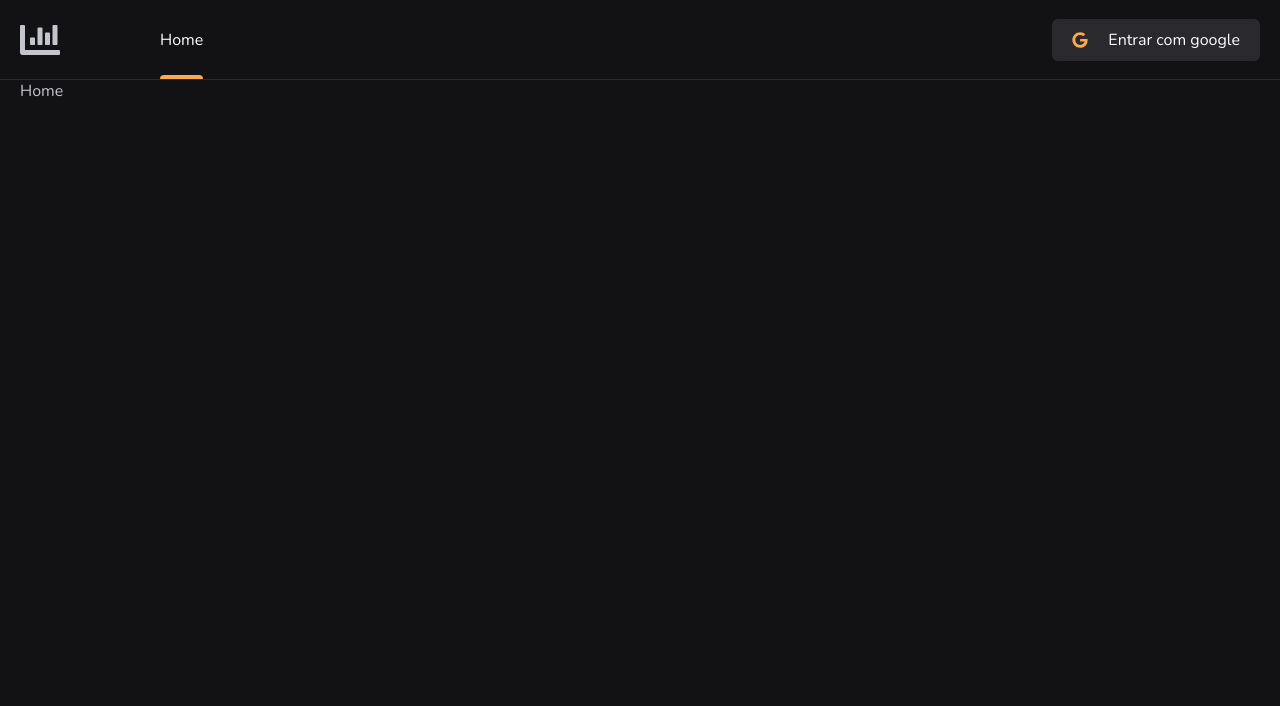
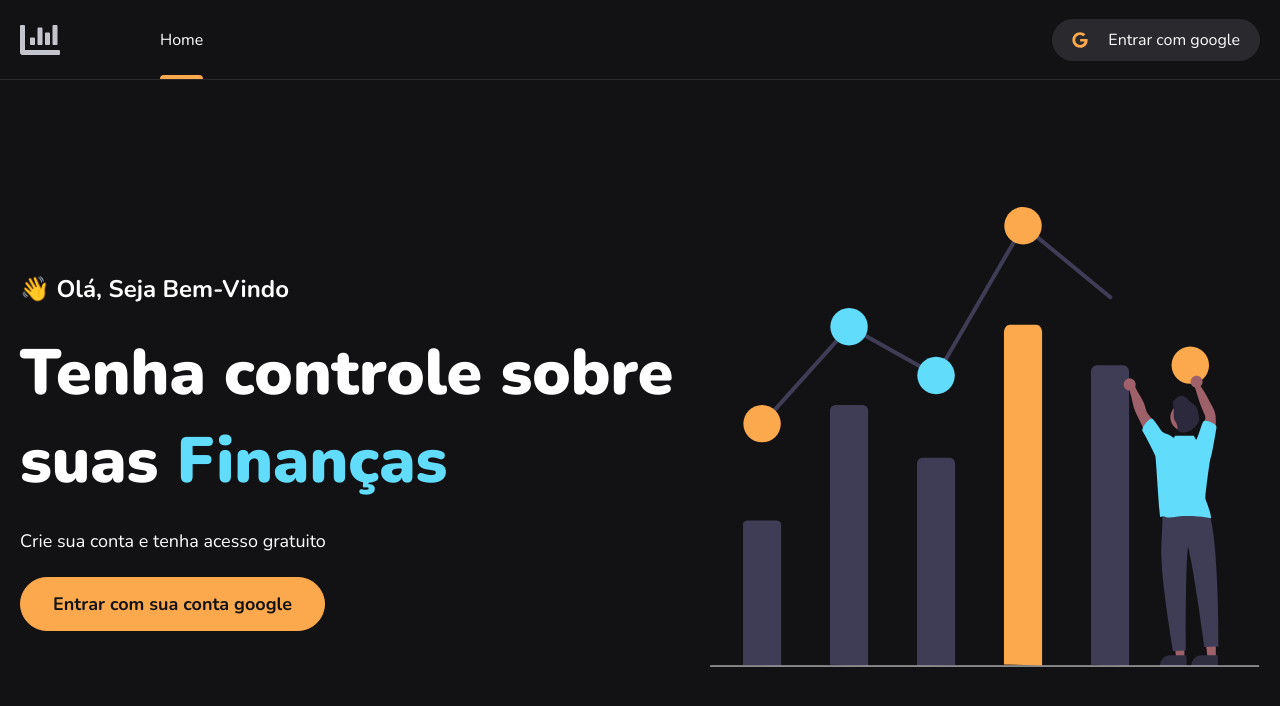
Before and after one commit to Bruno977/financa, a React (Create React App) app: page / in a window 1280 px wide. Shown: the top 706 px of the page. Built offline with nearby package versions, Linux system fonts and the light colour scheme; no server answers.

Commit message:
feat: update home page

```diff
--- a/public/index.html
+++ b/public/index.html
@@ -13,7 +13,7 @@
             content="Web site created using create-react-app"
         />
         <link
-            href="https://fonts.googleapis.com/css2?family=Nunito:wght@400;500;700&display=swap"
+            href="https://fonts.googleapis.com/css2?family=Nunito:wght@400;500;700;900&display=swap"
             rel="stylesheet"
         />
         <link rel="apple-touch-icon" href="%PUBLIC_URL%/logo192.png" />
--- a/src/components/Header/styles.ts
+++ b/src/components/Header/styles.ts
@@ -68,7 +68,7 @@ export const ButtonSignIn = styled.button<ButtonProps>`
     padding: 0.625rem 1.25rem;
     border: none;
     cursor: pointer;
-    border-radius: ${(props) => props.theme.borderRadius.roundedMd};
+    border-radius: ${(props) => props.theme.borderRadius.roundedFull};
 
     display: flex;
     align-items: center;
--- a/src/pages/Home/index.tsx
+++ b/src/pages/Home/index.tsx
@@ -1,7 +1,28 @@
-import React from 'react'
+import React, { useContext } from 'react'
+import imageHome from '../../assets/images/image-home.svg'
+import { AuthContext } from '../../contexts/AuthContext'
+import { Container, Description, ImageContainer } from './style'
 
 function Home() {
-    return <div>Home</div>
+    const { signInWithGoogle } = useContext(AuthContext)
+    return (
+        <Container>
+            <Description>
+                <p>👋 Olá, Seja Bem-Vindo</p>
+                <h1>
+                    Tenha controle sobre <br />
+                    suas <span>Finanças</span>
+                </h1>
+                <p>Crie sua conta e tenha acesso gratuito</p>
+                <button onClick={signInWithGoogle}>
+                    Entrar com sua conta google
+                </button>
+            </Description>
+            <ImageContainer>
+                <img src={imageHome} alt="" />
+            </ImageContainer>
+        </Container>
+    )
 }
 
 export default Home
--- /dev/null
+++ b/src/pages/Home/style.ts
@@ -0,0 +1,57 @@
+import styled from 'styled-components'
+
+export const Container = styled.section`
+    display: flex;
+    align-items: center;
+    justify-content: center;
+    justify-content: space-between;
+    flex-wrap: wrap;
+    gap: 1.25rem;
+
+    height: calc(100vh - 5rem);
+`
+
+export const Description = styled.div`
+    p {
+        padding: 1.5rem 0;
+        &:first-of-type {
+            font-size: ${(props) => props.theme.fontSizes.text2xl};
+            font-weight: bold;
+            color: ${(props) => props.theme.colors.white};
+        }
+        &:last-of-type {
+            font-size: ${(props) => props.theme.fontSizes.textLg};
+            color: ${(props) => props.theme.colors.white};
+        }
+    }
+    h1 {
+        color: ${(props) => props.theme.colors.white};
+        font-size: 4rem;
+        font-weight: 900;
+        span {
+            color: ${(props) => props.theme.colors.blue};
+        }
+    }
+    button {
+        background-color: ${(props) => props.theme.colors.yellow500};
+        border: 1px solid ${(props) => props.theme.colors.yellow500};
+        color: ${(props) => props.theme.colors.gray900};
+        border-radius: ${(props) => props.theme.borderRadius.roundedFull};
+        padding: 0.875rem 2rem;
+        font-weight: bold;
+        font-size: ${(props) => props.theme.fontSizes.textLg};
+        cursor: pointer;
+        transition: ${(props) => props.theme.transitions.all};
+
+        &:hover {
+            background-color: transparent;
+            color: ${(props) => props.theme.colors.yellow500};
+        }
+    }
+`
+
+export const ImageContainer = styled.div`
+    img {
+        max-width: 550px;
+    }
+`
--- a/src/styled.d.ts
+++ b/src/styled.d.ts
@@ -68,6 +68,7 @@ declare module 'styled-components' {
             red700: string
 
             yellow500: string
+            blue: string
         }
         transitions: {
             all: string
--- a/src/styles/themes/default.ts
+++ b/src/styles/themes/default.ts
@@ -64,6 +64,7 @@ const defaultTheme: DefaultTheme = {
         red700: '#7A1921',
 
         yellow500: '#FBA94C',
+        blue: '#61DCFB',
     },
     transitions: {
         all: 'all .2s ease-in-out 0s',
```
Also changed, not shown: src/assets/images/image-home.svg (added).
